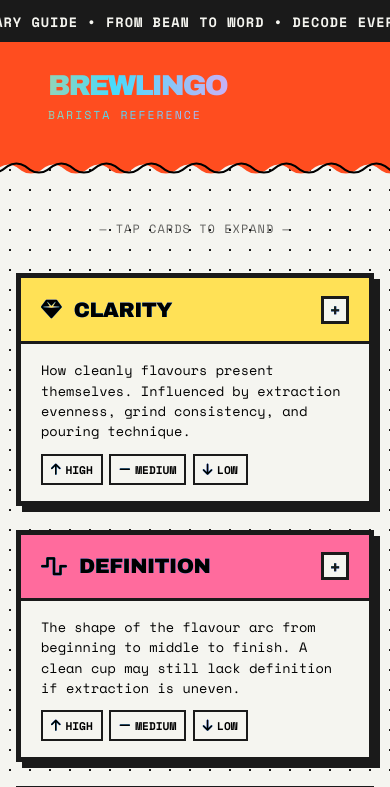
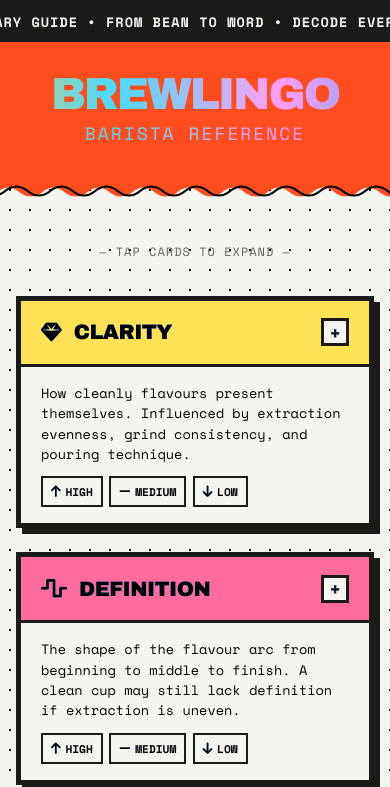
Before and after one commit to avshyz/brewlingo, a plain HTML site: page index.html in a window 390 px wide. Shown: the top 787 px of the page. Drawn offline with nearby package versions, Linux system fonts and the light colour scheme.

Commit message:
mobile title

```diff
--- a/index.html
+++ b/index.html
@@ -112,6 +112,12 @@
         padding: 0 var(--view-padding);
         font-family: 'Archivo Black', sans-serif;
         font-size: clamp(1.8rem, 5vw, 3.5rem);
+
+        @media (max-width: 640px) {
+          font-size: clamp(2.8rem, 8vw, 3.5rem);
+          padding: 0;
+          text-align: center;
+        }
         font-weight: 400;
         text-transform: uppercase;
         letter-spacing: -2px;
```
